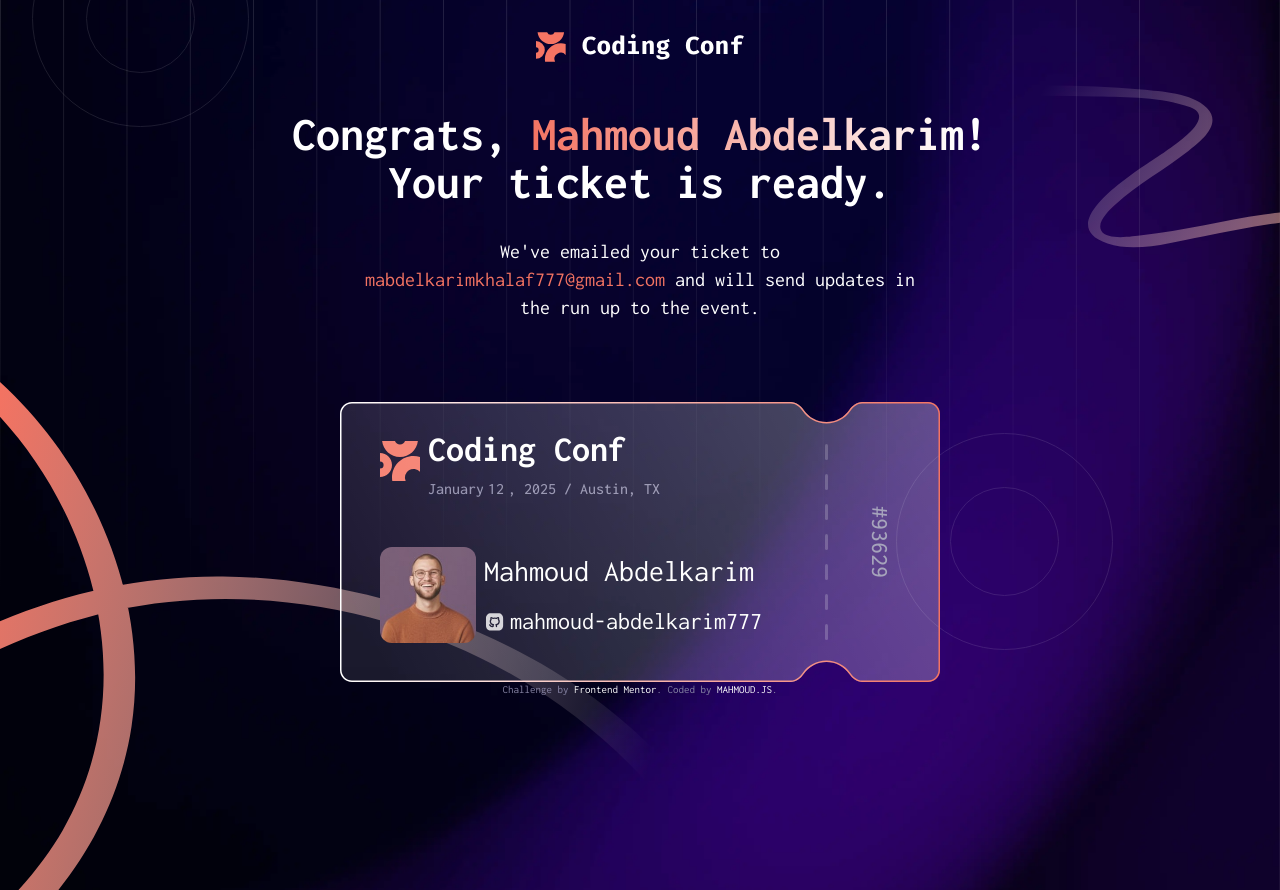
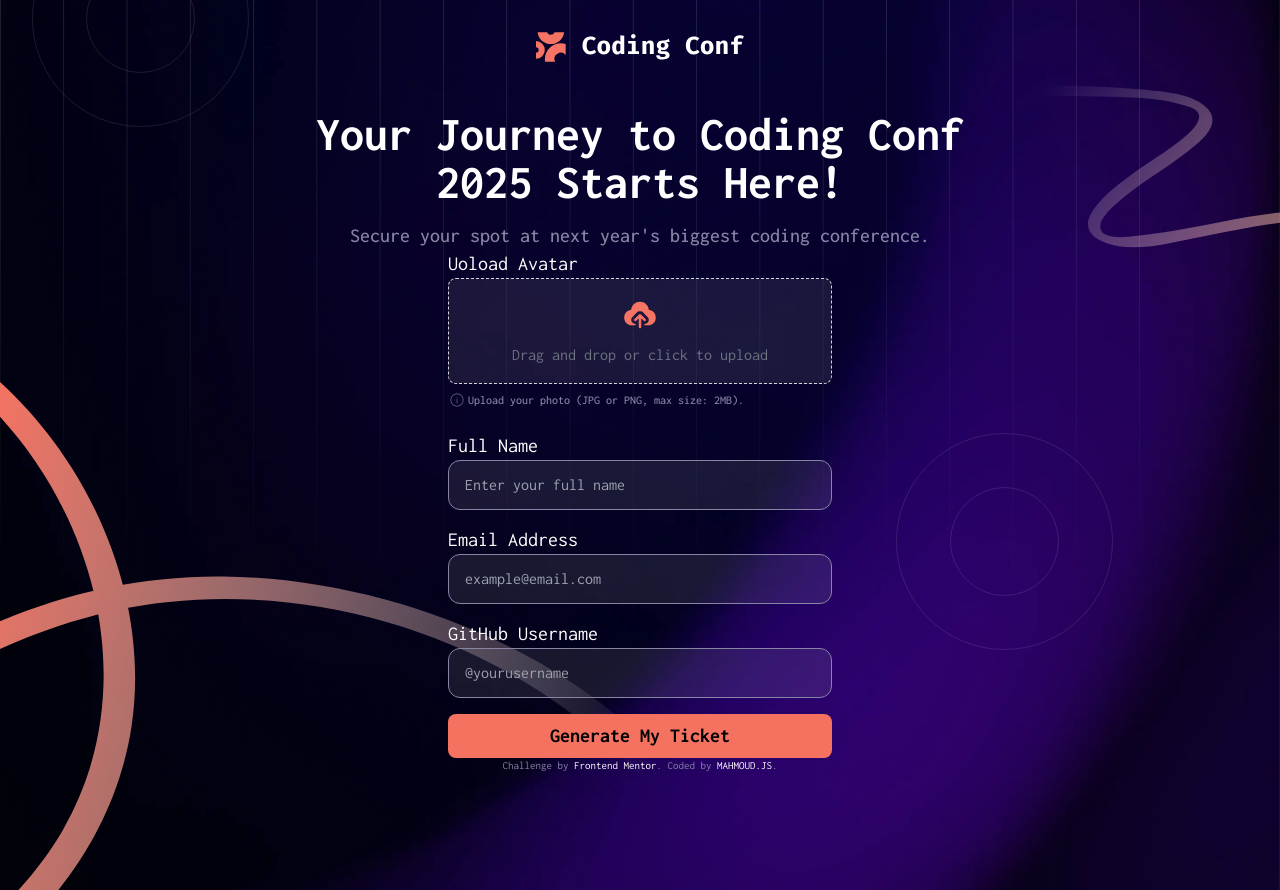
Before and after one commit to Mahmoud-Abdelkarim777/conference-ticket-generator-main, a website: page index.html in a window 1280 px wide. Drawn offline with nearby package versions, Linux system fonts and the light colour scheme; some packages are replaced by stand-ins of ours; a script that the page names is missing.

Commit message:
first commit

```diff
--- a/index.html
+++ b/index.html
@@ -38,12 +38,12 @@
     </div>
   </header>
   <main role="main">
-    <div id="banner-text" class="hidden text-center flex items-center justify-center flex-col">
+    <div id="banner-text" class=" text-center flex items-center justify-center flex-col">
       <h1 class="md:text-5xl text-3xl font-700 text-neutral-0 md:w-[670px]">Your Journey to Coding Conf 2025 Starts Here!</h1>
       <p class="text-xl font-500 text-neutral-500 mt-4">Secure your spot at next year's biggest coding conference.</p>
     </div>
     <!-- Form starts -->
-    <form novalidate id="form" class="hidden flex flex-col items-center">
+    <form novalidate id="form" class=" flex flex-col items-center">
       <div class="w-full max-w-sm mx-auto">
         <!-- Upload Container -->
         <label for="avatar" class="mx-4 md:mx-0 text-neutral-0 text-xl">Uoload Avatar</label>
@@ -100,7 +100,7 @@
     </form>
     <!-- Form ends -->
     <!-- Generated tickets starts -->
-    <div id="ticket" class="h idden">
+    <div id="ticket" class="hidden">
       <div class="text-center flex items-center justify-center flex-col mb-20">
         <h2 class="text-3xl md:text-5xl font-700 text-neutral-0 text-center mx-1 md:mx-0 mb-8 md:w-[700px]">Congrats, <span id="name-user" class="bg-gradient-to-r from-gradientText-from to-gradientText-to text-transparent bg-clip-text">Mahmoud Abdelkarim</span>! Your ticket is ready.</h2>
         <p class="text-xl font-400 text-neutral-0 text-center mx-1 md:mx-0 md:w-[580px]">We've emailed your ticket to <span id="email-user" class="text-gradientText-from">mabdelkarimkhalaf777@gmail.com</span> and will send updates in the run up to the event.</p>
```
Also changed, not shown: src/output.css.
